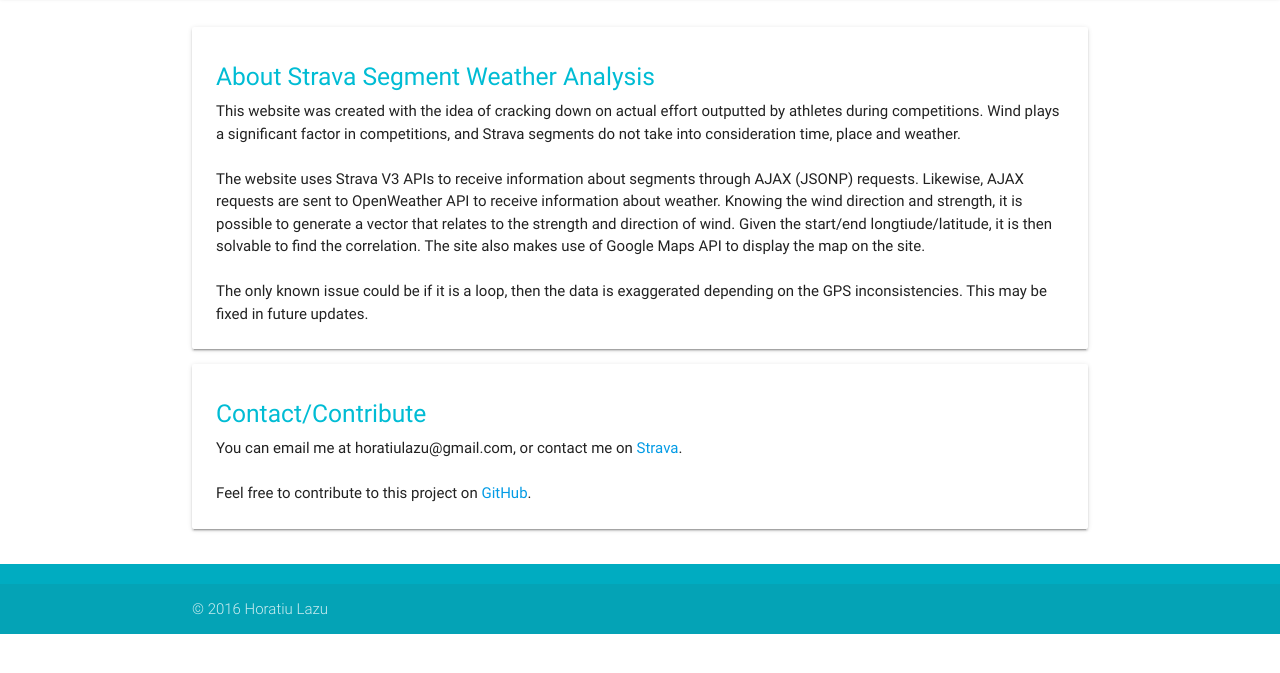
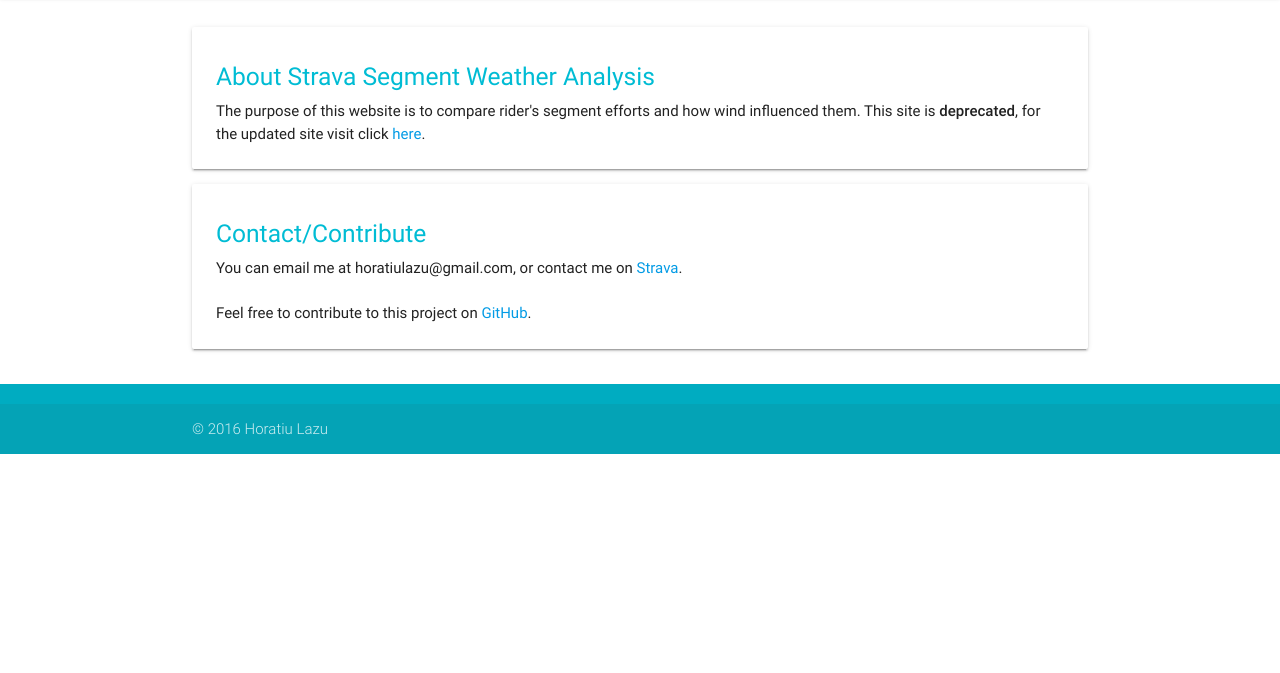
Before and after one commit to MathBunny/segment-weather-analyzer, a plain HTML site: page legacy/about/index.html in a window 1280 px wide. Shown: the part 67-740 px from the top of the page. Drawn offline with nearby package versions, Linux system fonts and the light colour scheme.

Commit message:
Update documentation to warn about deprecation

```diff
--- a/js/fetchInformation.js
+++ b/js/fetchInformation.js
@@ -4,7 +4,7 @@
 
 var output = []; //This is the output array holding an array of objects
 var influenceRating = []; //These are the influence ratings
-var ID = 10112025; //5661031
+var ID = 10112025; //Sample segment ID
 var authentication = undefined; //authentication for Strava
 var weatherKey = undefined; //weather key authentication for Dark Sky Forecast API V2
 var done = 0; //the number done processing AJAX
--- a/legacy/about/index.html
+++ b/legacy/about/index.html
@@ -35,11 +35,8 @@
                     <!--<div class="card-panel teal lighten-4"> -->
                     <div class="card-panel">
                         <h5 class="cyan-text"> About Strava Segment Weather Analysis </h5>
-                        This website was created with the idea of cracking down on actual effort outputted by athletes during competitions. Wind plays a significant factor in competitions, and Strava segments do not take into consideration time, place and weather.
-                        <br> <br>
-                        The website uses Strava V3 APIs to receive information about segments through AJAX (JSONP) requests. Likewise, AJAX requests are sent to OpenWeather API to receive information about weather. Knowing the wind direction and strength, it is possible to generate a vector that relates to the strength and direction of wind. Given the start/end longtiude/latitude, it is then solvable to find the correlation. The site also makes use of Google Maps API to display the map on the site.
-                        <br><br>
-                        The only known issue could be if it is a loop, then the data is exaggerated depending on the GPS inconsistencies. This may be fixed in future updates.
+                        The purpose of this website is to compare rider's segment efforts and how wind influenced them. This site is <strong> deprecated</strong>, for the updated site visit
+                        click <a href="http://stravawindanalysis.com">here</a>.
                     </div>
                     <div class="card-panel">
                         <h5 class="cyan-text"> Contact/Contribute </h5>
```
Also changed, not shown: 1 other file.
